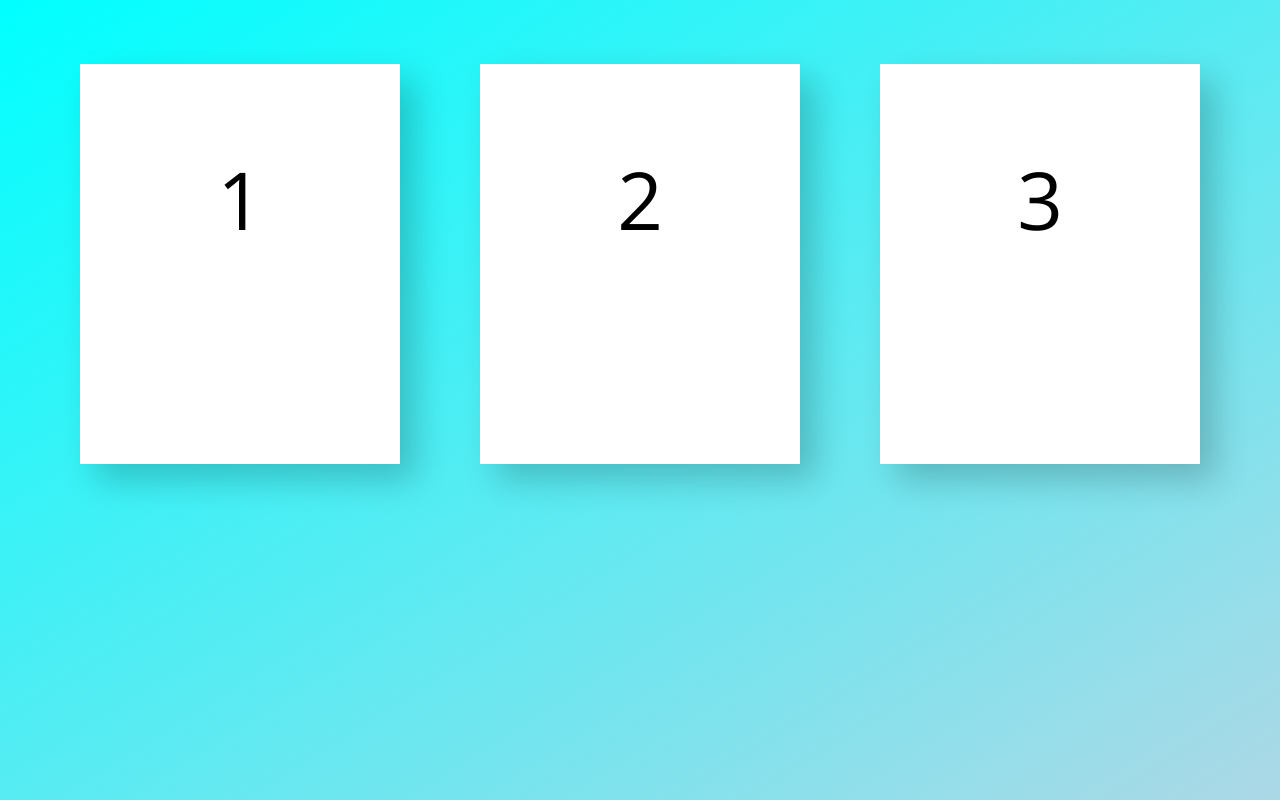
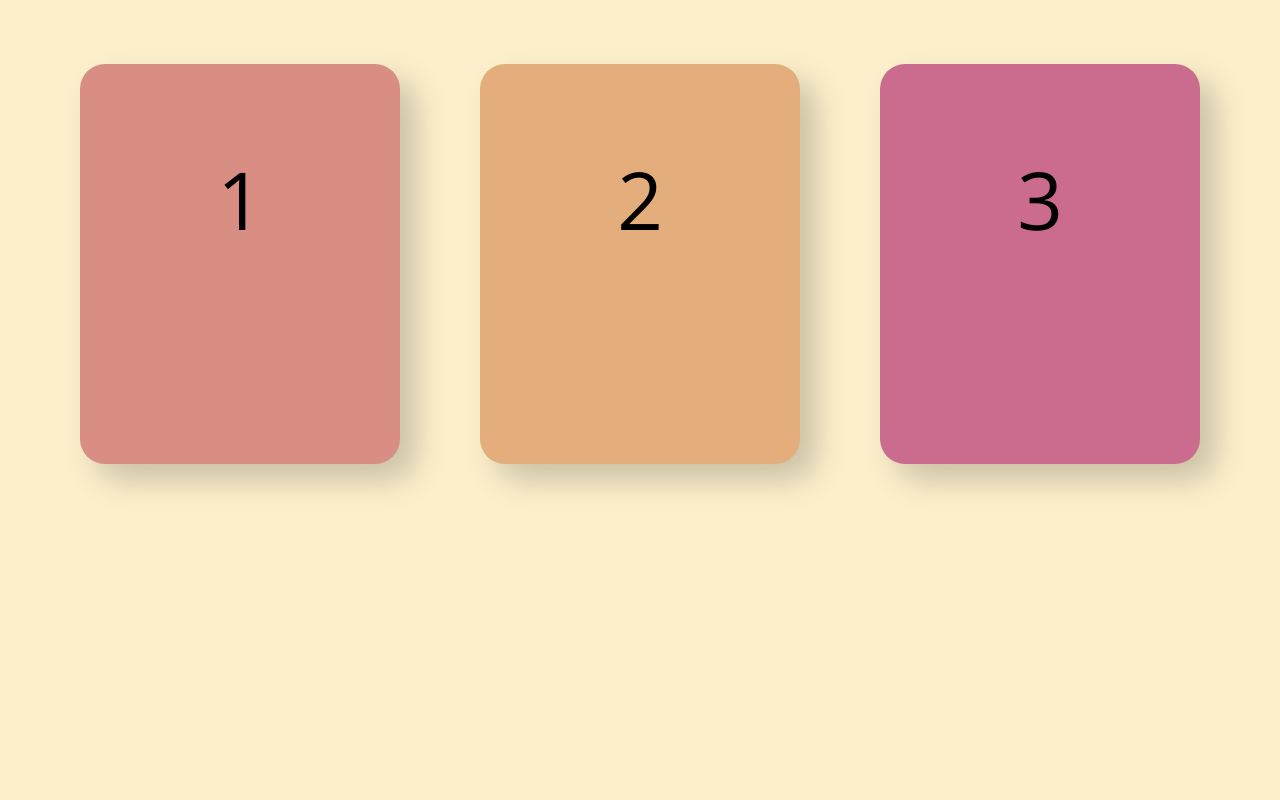
Before and after one commit to ianwu13/CIS454_Term_Project, a plain HTML site: page card_test/cards.html in a window 1280 px wide. Drawn offline with nearby package versions, Linux system fonts and the light colour scheme.

Commit message:
Cards template finished

```diff
--- a/card_test/cards.css
+++ b/card_test/cards.css
@@ -1,7 +1,5 @@
 @import url("https://fonts.googleapis.com/css?family=Open+Sans:400,400i,700");
-*,
-*::after,
-*::before {
+*, *::after, *::before {
     padding: 0;
     margin: 0;
     box-sizing: border-box;
@@ -13,7 +11,7 @@ body {
 
 .content {
     height: 100vh;
-  background: linear-gradient(to bottom right, aqua, lightblue);
+    background: #FCF0CC;
     text-align: center;
     padding: 4em 0;
 }
@@ -29,7 +27,9 @@ body {
     height: 25em;
     perspective: 150em;
 }
+
 .card__side {
+    border-radius: 25px;
     position: absolute;
     top: 0;
     left: 0;
@@ -39,35 +39,38 @@ body {
     transition: all 0.6s ease;
     box-shadow: 1em 1em 2em rgba(0, 0, 0, 0.2);
 }
+
 .card__side--front {
     background-color: #fff;
 }
+
 .card__side--back {
     color: #fff;
     transform: rotateY(180deg);
 }
-.card__side--back-1 {
-  background-image: linear-gradient(to right bottom, #7ed56f, #28b485);
+
+.card__side--front-1, .card__side--back-1 {
+    background: #D88E83;
 }
-.card__side--back-2 {
-  background-image: linear-gradient(to right bottom, #2998ff, #5643fa);
+
+.card__side--front-2, .card__side--back-2 {
+    background: #E4AD7C;
 }
-.card__side--back-3 {
-  background-image: linear-gradient(to right bottom, #ffb900, #ff7730);
+
+.card__side--front-3, .card__side--back-3 {
+    background: #CB6C8E;
 }
+
 .card:hover .card__side--front {
     transform: rotateY(-180deg);
 }
+
 .card:hover .card__side--back {
     transform: rotate(0);
 }
+
 .card__description {
     text-transform: uppercase;
     font-size: 5em;
     padding: 1em 0;
 }
-.card__description svg {
-  width: 1.5em;
-  height: 1.5em;
-  fill: #fff;
-}
--- a/card_test/cards.html
+++ b/card_test/cards.html
@@ -3,7 +3,7 @@
 <head>
     <meta charset="UTF-8">
     <meta name="viewport" content="width=device-width, initial-scale=1.0">
-    <title>Document</title>
+    <title>Card Testing</title>
     <link rel="stylesheet" href="cards.css">
 </head>
 <body>
@@ -14,9 +14,7 @@
               <div class="card__description">1</div>
             </div>
             <div class="card__side card__side--back card__side--back-1">
-              <div class="card__description"><svg width="24" height="24" viewBox="0 0 24 24">
-                <path d="M10.5,18A0.5,0.5 0 0,1 11,18.5A0.5,0.5 0 0,1 10.5,19A0.5,0.5 0 0,1 10,18.5A0.5,0.5 0 0,1 10.5,18M13.5,18A0.5,0.5 0 0,1 14,18.5A0.5,0.5 0 0,1 13.5,19A0.5,0.5 0 0,1 13,18.5A0.5,0.5 0 0,1 13.5,18M10,11A1,1 0 0,1 11,12A1,1 0 0,1 10,13A1,1 0 0,1 9,12A1,1 0 0,1 10,11M14,11A1,1 0 0,1 15,12A1,1 0 0,1 14,13A1,1 0 0,1 13,12A1,1 0 0,1 14,11M18,18C18,20.21 15.31,22 12,22C8.69,22 6,20.21 6,18C6,17.1 6.45,16.27 7.2,15.6C6.45,14.6 6,13.35 6,12L6.12,10.78C5.58,10.93 4.93,10.93 4.4,10.78C3.38,10.5 1.84,9.35 2.07,8.55C2.3,7.75 4.21,7.6 5.23,7.9C5.82,8.07 6.45,8.5 6.82,8.96L7.39,8.15C6.79,7.05 7,4 10,3L9.91,3.14V3.14C9.63,3.58 8.91,4.97 9.67,6.47C10.39,6.17 11.17,6 12,6C12.83,6 13.61,6.17 14.33,6.47C15.09,4.97 14.37,3.58 14.09,3.14L14,3C17,4 17.21,7.05 16.61,8.15L17.18,8.96C17.55,8.5 18.18,8.07 18.77,7.9C19.79,7.6 21.7,7.75 21.93,8.55C22.16,9.35 20.62,10.5 19.6,10.78C19.07,10.93 18.42,10.93 17.88,10.78L18,12C18,13.35 17.55,14.6 16.8,15.6C17.55,16.27 18,17.1 18,18M12,16C9.79,16 8,16.9 8,18C8,19.1 9.79,20 12,20C14.21,20 16,19.1 16,18C16,16.9 14.21,16 12,16M12,14C13.12,14 14.17,14.21 15.07,14.56C15.65,13.87 16,13 16,12A4,4 0 0,0 12,8A4,4 0 0,0 8,12C8,13 8.35,13.87 8.93,14.56C9.83,14.21 10.88,14 12,14M14.09,3.14V3.14Z"></path>
-                </svg></div>
+              <div class="card__description"></div>
             </div>
           </div>
           <div class="card">
@@ -24,9 +22,7 @@
               <div class="card__description">2</div>
             </div>
             <div class="card__side card__side--back card__side--back-2">
-              <div class="card__description"><svg width="24" height="24" viewBox="0 0 24 24">
-                <path d="M12,8L10.67,8.09C9.81,7.07 7.4,4.5 5,4.5C5,4.5 3.03,7.46 4.96,11.41C4.41,12.24 4.07,12.67 4,13.66L2.07,13.95L2.28,14.93L4.04,14.67L4.18,15.38L2.61,16.32L3.08,17.21L4.53,16.32C5.68,18.76 8.59,20 12,20C15.41,20 18.32,18.76 19.47,16.32L20.92,17.21L21.39,16.32L19.82,15.38L19.96,14.67L21.72,14.93L21.93,13.95L20,13.66C19.93,12.67 19.59,12.24 19.04,11.41C20.97,7.46 19,4.5 19,4.5C16.6,4.5 14.19,7.07 13.33,8.09L12,8M9,11A1,1 0 0,1 10,12A1,1 0 0,1 9,13A1,1 0 0,1 8,12A1,1 0 0,1 9,11M15,11A1,1 0 0,1 16,12A1,1 0 0,1 15,13A1,1 0 0,1 14,12A1,1 0 0,1 15,11M11,14H13L12.3,15.39C12.5,16.03 13.06,16.5 13.75,16.5A1.5,1.5 0 0,0 15.25,15H15.75A2,2 0 0,1 13.75,17C13,17 12.35,16.59 12,16V16H12C11.65,16.59 11,17 10.25,17A2,2 0 0,1 8.25,15H8.75A1.5,1.5 0 0,0 10.25,16.5C10.94,16.5 11.5,16.03 11.7,15.39L11,14Z"></path>
-                </svg></div>
+              <div class="card__description"></div>
             </div>
           </div>
           <div class="card">
@@ -34,9 +30,7 @@
               <div class="card__description">3</div>
             </div>
             <div class="card__side card__side--back card__side--back-3">
-              <div class="card__description"><svg width="50" height="50" viewBox="0 0 24 24">
-                <path d="M11.25,6A3.25,3.25 0 0,1 14.5,2.75A3.25,3.25 0 0,1 17.75,6C17.75,6.42 18.08,6.75 18.5,6.75C18.92,6.75 19.25,6.42 19.25,6V5.25H20.75V6A2.25,2.25 0 0,1 18.5,8.25A2.25,2.25 0 0,1 16.25,6A1.75,1.75 0 0,0 14.5,4.25A1.75,1.75 0 0,0 12.75,6H14V7.29C16.89,8.15 19,10.83 19,14A7,7 0 0,1 12,21A7,7 0 0,1 5,14C5,10.83 7.11,8.15 10,7.29V6H11.25M22,6H24V7H22V6M19,4V2H20V4H19M20.91,4.38L22.33,2.96L23.04,3.67L21.62,5.09L20.91,4.38Z"></path>
-                </svg></div>
+              <div class="card__description"></div>
             </div>
           </div>
         </div>
```
Lines whose indentation alone changed are shown as unchanged.
